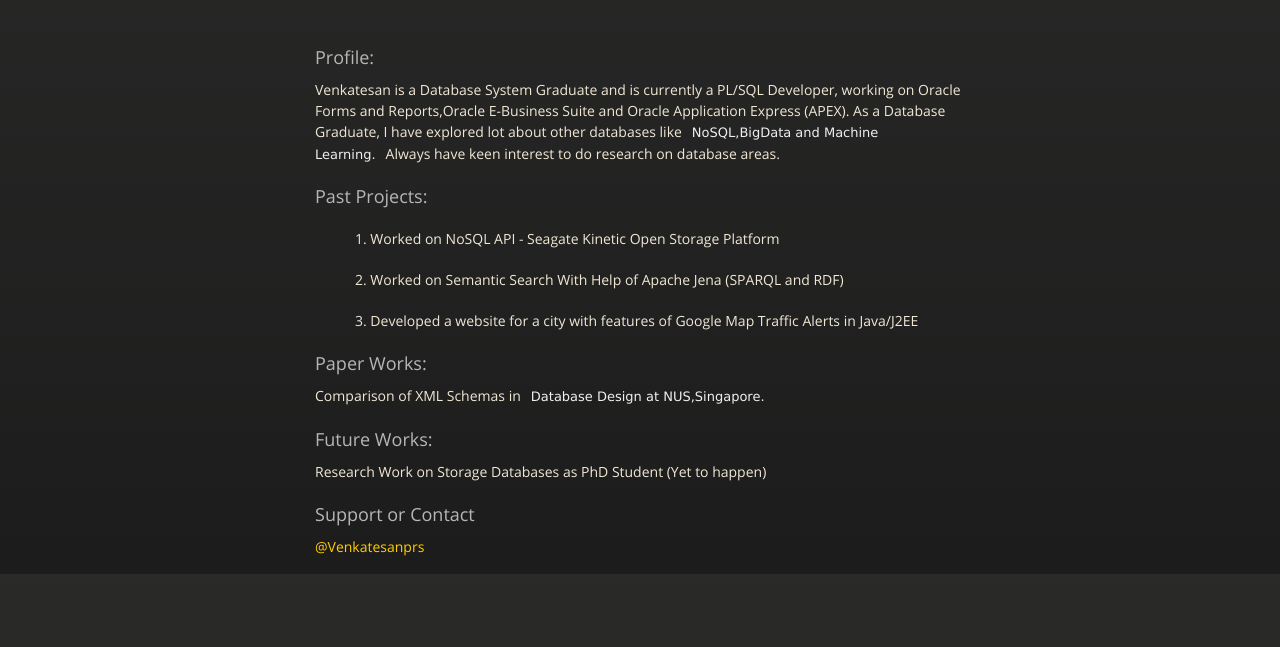
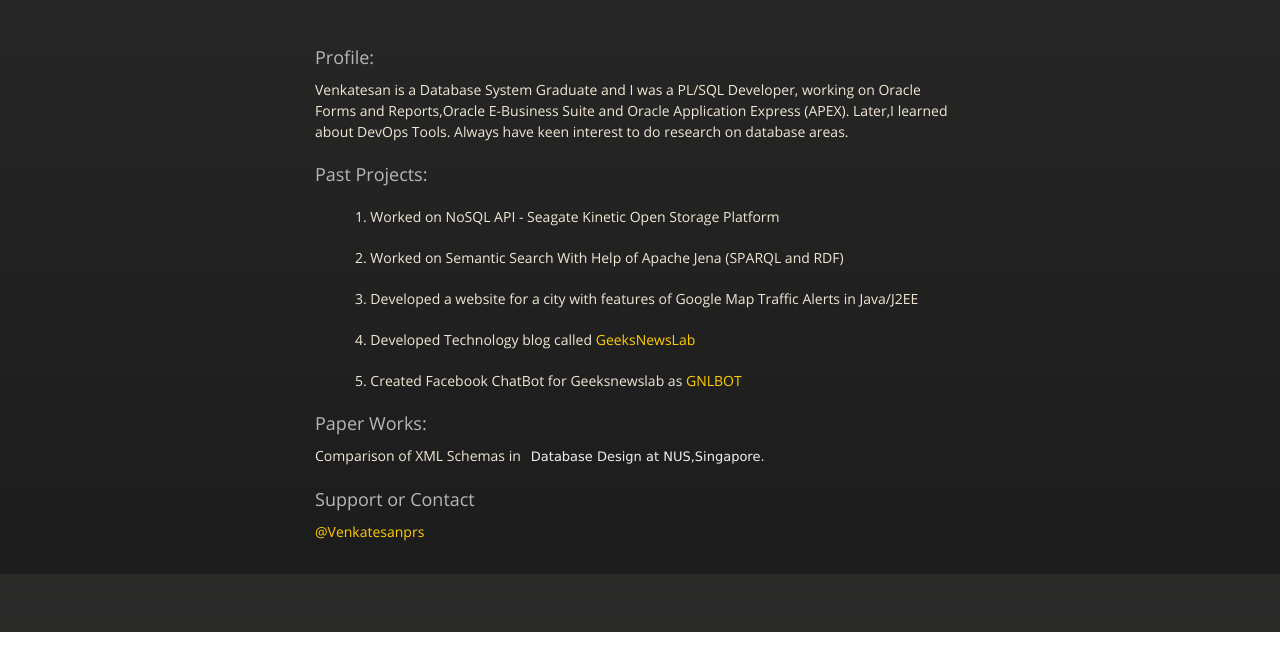
Before and after one commit to Venkatesanprs/venkatesanprs.github.io, a plain HTML site: page index.html in a window 1280 px wide. Shown: the part 226-873 px from the top of the page. Drawn offline with nearby package versions, Linux system fonts and the light colour scheme.

Commit message:
Recent skills on 2017

```diff
--- a/index.html
+++ b/index.html
@@ -39,13 +39,15 @@
         <h3>
 <a id="Profile" class="anchor" href="#Profile" aria-hidden="true"><span class="octicon octicon-link"></span></a>Profile:</h3>
 
-<p>Venkatesan is a Database System Graduate and is currently a PL/SQL Developer, working on Oracle Forms and Reports,Oracle E-Business Suite and Oracle Application Express (APEX). As a Database Graduate, I have explored lot about other databases like<code>NoSQL,BigData and Machine Learning.</code>Always have keen interest to do research on database areas.</p>
+<p>Venkatesan is a Database System Graduate and I was a PL/SQL Developer, working on Oracle Forms and Reports,Oracle E-Business Suite and Oracle Application Express (APEX). Later,I learned about DevOps Tools. Always have keen interest to do research on database areas.</p>
 
 <h3>
 <a id="Project" class="anchor" href="#Project" aria-hidden="true"><span class="octicon octicon-link"></span></a>Past Projects:</h3>
 
 <p><ul>1. Worked on NoSQL API - Seagate Kinetic Open Storage Platform</ul><ul>2. Worked on Semantic Search With Help of Apache Jena (SPARQL and RDF)</ul>
-   <ul>3. Developed a website for a city with features of Google Map Traffic Alerts                 in Java/J2EE</ul></p>
+   <ul>3. Developed a website for a city with features of Google Map Traffic Alerts                 in Java/J2EE</ul>
+          <ul>4. Developed Technology blog called <a href="https://geeksnewslab.com/">GeeksNewsLab</a></ul>
+          <ul>5. Created Facebook ChatBot for Geeksnewslab as <a href="https://facebook.com/gnlbot">GNLBOT</a></ul></p>
 
 <h3>
 <a id="Paper" class="anchor" href="#Paper-work" aria-hidden="true"><span class="octicon octicon-link"></span></a>Paper Works:</h3>
@@ -53,9 +55,9 @@
 <p>Comparison of XML Schemas in<code>Database Design at NUS,Singapore.</code></p>
 
 <h3>
-<a id="Future-Work" class="anchor" href="#Future-Work" aria-hidden="true"><span class="octicon octicon-link"></span></a>Future Works:</h3>
+<!--p><a id="Future-Work" class="anchor" href="#Future-Work" aria-hidden="true"><span #class="octicon octicon-link"></span></a>Future Works:</h3>
 
-<p>Research Work on Storage Databases as PhD Student (Yet to happen)</p>
+#<p>Research Work on Storage Databases as PhD Student (Yet to happen)</p></p!-->
 
 <h3>
 <a id="support-or-contact" class="anchor" href="#support-or-contact" aria-hidden="true"><span class="octicon octicon-link"></span></a>Support or Contact</h3> <a href="http://twitter.com/venkatesanprs">@Venkatesanprs</a>
```
